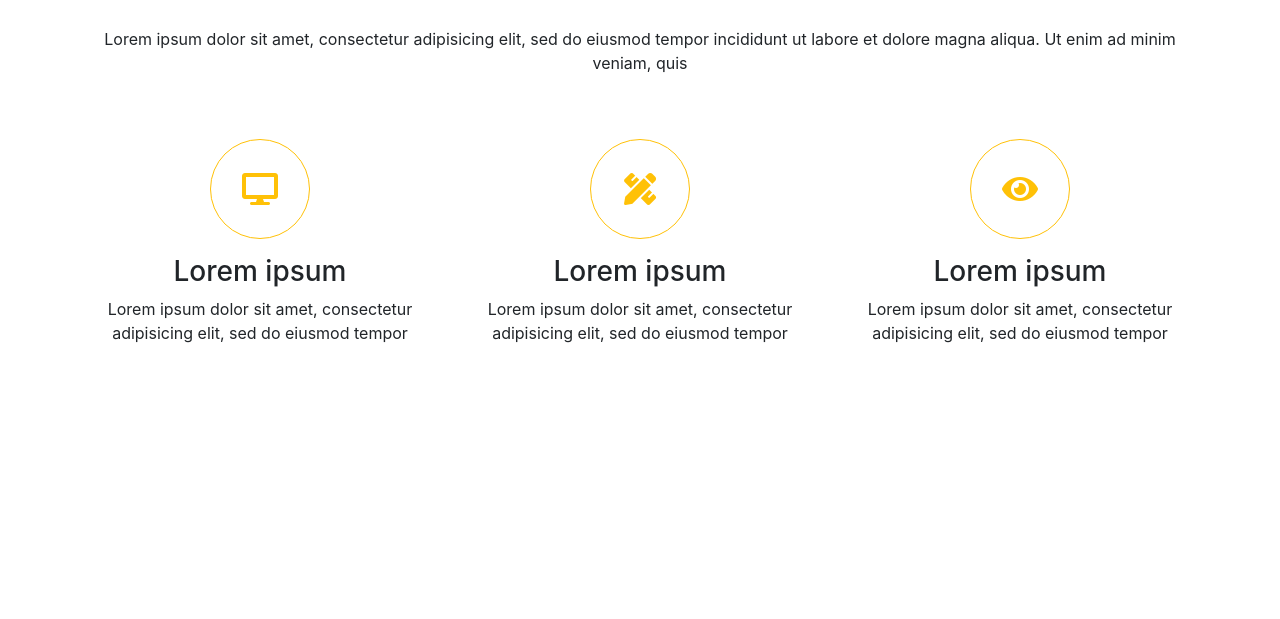
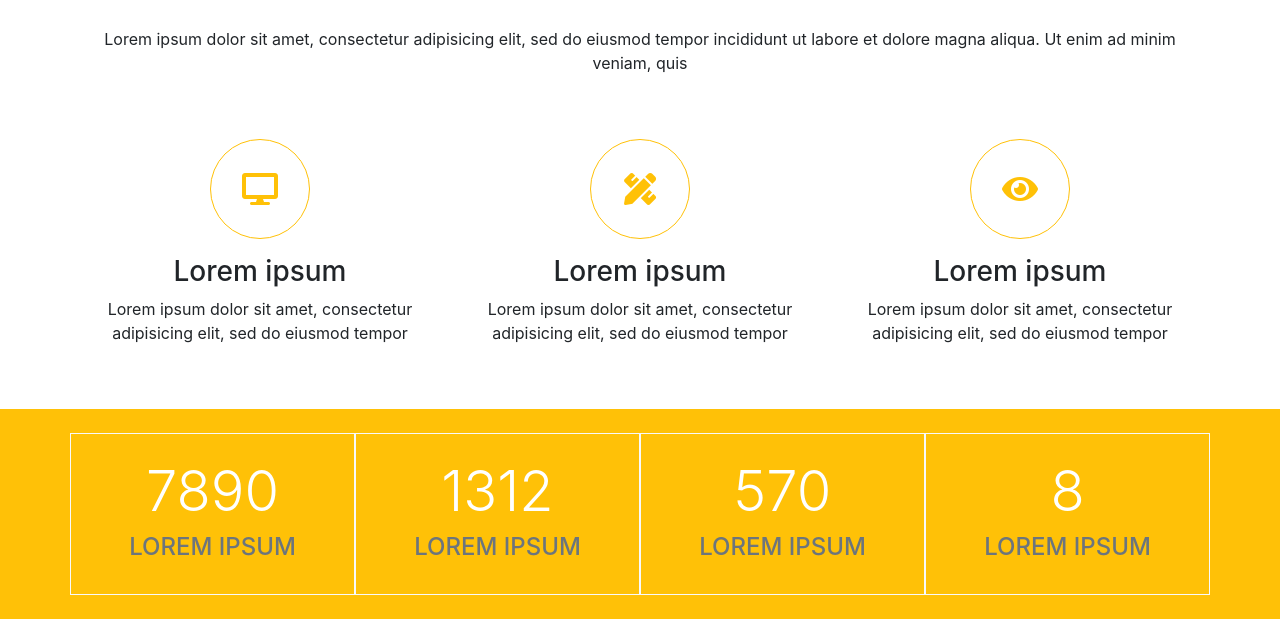
Before and after one commit to Przemiks/bootstrap_4_project, a plain HTML site: page index.html in a window 1280 px wide. Shown: the part 721-1340 px from the top of the page. Before the commit the page ends 1130 px from the top, so only its background shows below. Drawn offline with nearby package versions, Linux system fonts and the light colour scheme.

Commit message:
add numbers section and css

```diff
--- a/index.html
+++ b/index.html
@@ -84,6 +84,28 @@
             </div>
         </div>
     </section>
+    <section class="numbers bg-warning">
+        <div class="container">
+            <div class="row d-flex justify-content-between py-4">
+                <div class="col-sm-12 col-md-6 col-lg-3 text-center text-white text-uppercase border border-light p-4">
+                    <h3 class="display-4">7890</h3>
+                    <h4 class="text-muted">Lorem ipsum</h4>
+                </div>
+                <div class="col-sm-12 col-md-6 col-lg-3 text-center text-white text-uppercase border border-light p-4">
+                    <h3 class="display-4">1312</h3>
+                    <h4 class="text-muted">Lorem ipsum</h4>
+                </div>
+                <div class="col-sm-12 col-md-6 col-lg-3 text-center text-white text-uppercase border border-light p-4">
+                    <h3 class="display-4">570</h3>
+                    <h4 class="text-muted">Lorem ipsum</h4>
+                </div>
+                <div class="col-sm-12 col-md-6 col-lg-3 text-center text-white text-uppercase border border-light p-4">
+                    <h3 class="display-4">8</h3>
+                    <h4 class="text-muted">Lorem ipsum</h4>
+                </div>
+            </div>
+        </div>
+    </section>
 
     <script src="https://code.jquery.com/jquery-3.2.1.slim.min.js" integrity="sha384-KJ3o2DKtIkvYIK3UENzmM7KCkRr/rE9/Qpg6aAZGJwFDMVNA/GpGFF93hXpG5KkN" crossorigin="anonymous"></script>
     <script src="https://cdnjs.cloudflare.com/ajax/libs/popper.js/1.12.9/umd/popper.min.js" integrity="sha384-ApNbgh9B+Y1QKtv3Rn7W3mgPxhU9K/ScQsAP7hUibX39j7fakFPskvXusvfa0b4Q" crossorigin="anonymous"></script>
```
Also changed, not shown: css/styles.css (line endings or trailing spaces).
